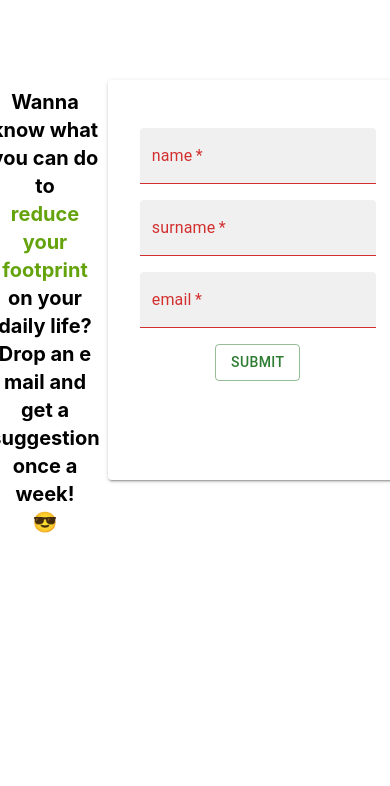
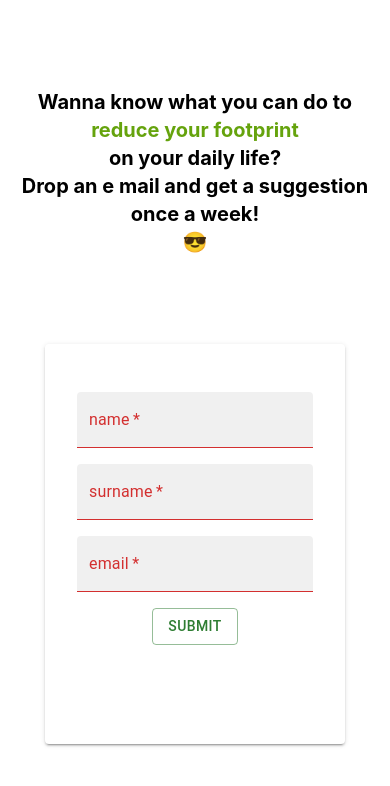
Before and after one commit to Aline89b/footprint-project, a Next.js app: page /jsForm in a window 390 px wide. Shown: the top 786 px of the page. Built offline with nearby package versions, Linux system fonts and the light colour scheme.

Commit message:
few adjustments for responsiveness

```diff
--- a/pages/index.js
+++ b/pages/index.js
@@ -1,3 +1,4 @@
+import styles from "../styles/Home.module.css"
 
 import Link from 'next/link'
 
@@ -8,7 +9,7 @@ export default function Home() {
 
   return (
 
-    <div>
+    <div className={styles.homepage}>
 
               <section
           className="relative bg-[url(../public/images/bg.img.jpg)] bg-cover bg-center bg-no-repeat"
--- a/pages/jsForm.js
+++ b/pages/jsForm.js
@@ -41,7 +41,7 @@ export default function JsForm() {
     return (
 
 
-        <div className='flex justify-center'>
+        <div className='flex flex-wrap justify-center'>
             <div className='flex-col  mt-20 p-2 font-bold text-center text-xl '>
                 <h1>Wanna know what you can do to
                 <br></br>
--- /dev/null
+++ b/styles/Home.module.css
@@ -0,0 +1,3 @@
+body.homepage{
+    overflow: hidden
+}
--- a/styles/globals.css
+++ b/styles/globals.css
@@ -29,3 +29,6 @@ a {
     background: black;
   }
 }
+.homepage{
+  overflow: hidden;
+}
```
Lines whose indentation alone changed are shown as unchanged.
